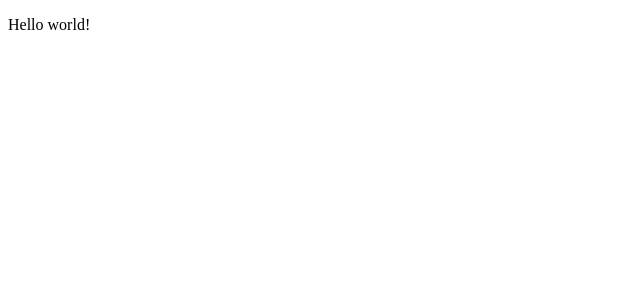
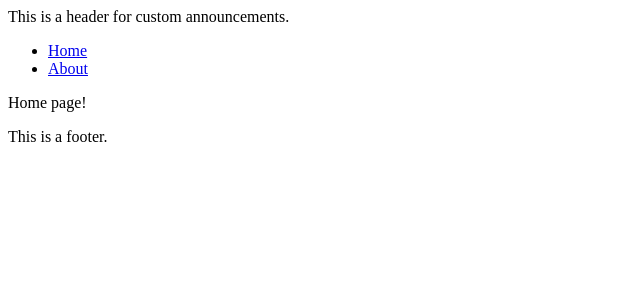
Before and after one commit to jelhouss/mui-boilerplate, a React (Create React App) app: page / in a window 1280 px wide. Shown: the top 300 px of the page, without its empty margins (0-640 px from the left). Built offline with nearby package versions, Linux system fonts and the light colour scheme.

Commit message:
feat: add initial (very basic) routes setup

```diff
--- a/src/app/App.tsx
+++ b/src/app/App.tsx
@@ -1,7 +1,9 @@
 import React from "react"
 
+import PublicLayout from "../pages/public"
+
 const App = () => {
-  return <p>Hello world!</p>
+  return <PublicLayout />
 }
 
 export default App
--- a/src/index.tsx
+++ b/src/index.tsx
@@ -1,12 +1,15 @@
 import React from "react"
 import ReactDOM from "react-dom"
+import { BrowserRouter } from "react-router-dom"
 
 import App from "./app/App"
 import reportWebVitals from "./reportWebVitals"
 
 ReactDOM.render(
   <React.StrictMode>
-    <App />
+    <BrowserRouter>
+      <App />
+    </BrowserRouter>
   </React.StrictMode>,
   document.getElementById("root")
 )
--- /dev/null
+++ b/src/pages/protected/Home.tsx
@@ -0,0 +1,7 @@
+import React from "react"
+
+const Home = () => {
+  return <p>Protected home page!</p>
+}
+
+export default Home
--- /dev/null
+++ b/src/pages/protected/NotFound.tsx
@@ -0,0 +1,7 @@
+import React from "react"
+
+const NotFound = () => {
+  return <p>Protected not found page!</p>
+}
+
+export default NotFound
--- /dev/null
+++ b/src/pages/protected/routes.tsx
@@ -0,0 +1,28 @@
+import React from "react"
+import { RouteProps } from "react-router-dom"
+
+import Home from "./Home"
+import NotFound from "./NotFound"
+
+export interface CustomRoute extends RouteProps {
+  label: string
+  includeInNavigationMenu: boolean
+}
+
+const routes: CustomRoute[] = [
+  {
+    label: "Home",
+    element: <Home />,
+    path: "/",
+    index: true,
+    includeInNavigationMenu: true
+  },
+  {
+    label: "Not Found",
+    element: <NotFound />,
+    path: "*",
+    includeInNavigationMenu: false
+  }
+]
+
+export default routes
--- /dev/null
+++ b/src/pages/public/About.tsx
@@ -0,0 +1,7 @@
+import React from "react"
+
+const About = () => {
+  return <p>About page!</p>
+}
+
+export default About
--- /dev/null
+++ b/src/pages/public/Home.tsx
@@ -0,0 +1,7 @@
+import React from "react"
+
+const Home = () => {
+  return <p>Home page!</p>
+}
+
+export default Home
--- /dev/null
+++ b/src/pages/public/NotFound.tsx
@@ -0,0 +1,7 @@
+import React from "react"
+
+const NotFound = () => {
+  return <p>Public not found page!</p>
+}
+
+export default NotFound
--- /dev/null
+++ b/src/pages/public/index.tsx
@@ -0,0 +1,38 @@
+import React, { useMemo } from "react"
+import { Link, Route, Routes } from "react-router-dom"
+
+import routes from "./routes"
+
+const PublicLayout = () => {
+  const links = useMemo(
+    () => routes.filter(({ includeInNavigationMenu }) => includeInNavigationMenu),
+    []
+  )
+
+  return (
+    <div>
+      <header>This is a header for custom announcements.</header>
+      <nav>
+        <ul>
+          {links.map(({ label, path }) => (
+            <li key={path}>
+              <Link to={path as string}>{label}</Link>
+            </li>
+          ))}
+        </ul>
+      </nav>
+
+      <main>
+        <Routes>
+          {routes.map(({ path, element, index }) => (
+            <Route key={path} path={path} element={element} index={Boolean(index)} />
+          ))}
+        </Routes>
+      </main>
+
+      <footer>This is a footer.</footer>
+    </div>
+  )
+}
+
+export default PublicLayout
--- /dev/null
+++ b/src/pages/public/routes.tsx
@@ -0,0 +1,35 @@
+import React from "react"
+import { RouteProps } from "react-router-dom"
+
+import About from "./About"
+import Home from "./Home"
+import NotFound from "./NotFound"
+
+export interface CustomRoute extends RouteProps {
+  label: string
+  includeInNavigationMenu: boolean
+}
+
+const routes: CustomRoute[] = [
+  {
+    label: "Home",
+    element: <Home />,
+    path: "/",
+    index: true,
+    includeInNavigationMenu: true
+  },
+  {
+    label: "About",
+    path: "/about",
+    element: <About />,
+    includeInNavigationMenu: true
+  },
+  {
+    label: "Not Found",
+    element: <NotFound />,
+    path: "*",
+    includeInNavigationMenu: false
+  }
+]
+
+export default routes
```
Also changed, not shown: src/pages/protected/index.tsx (added, +38 -0 lines), 1 other file (tests, documents, lock files or other folders).
